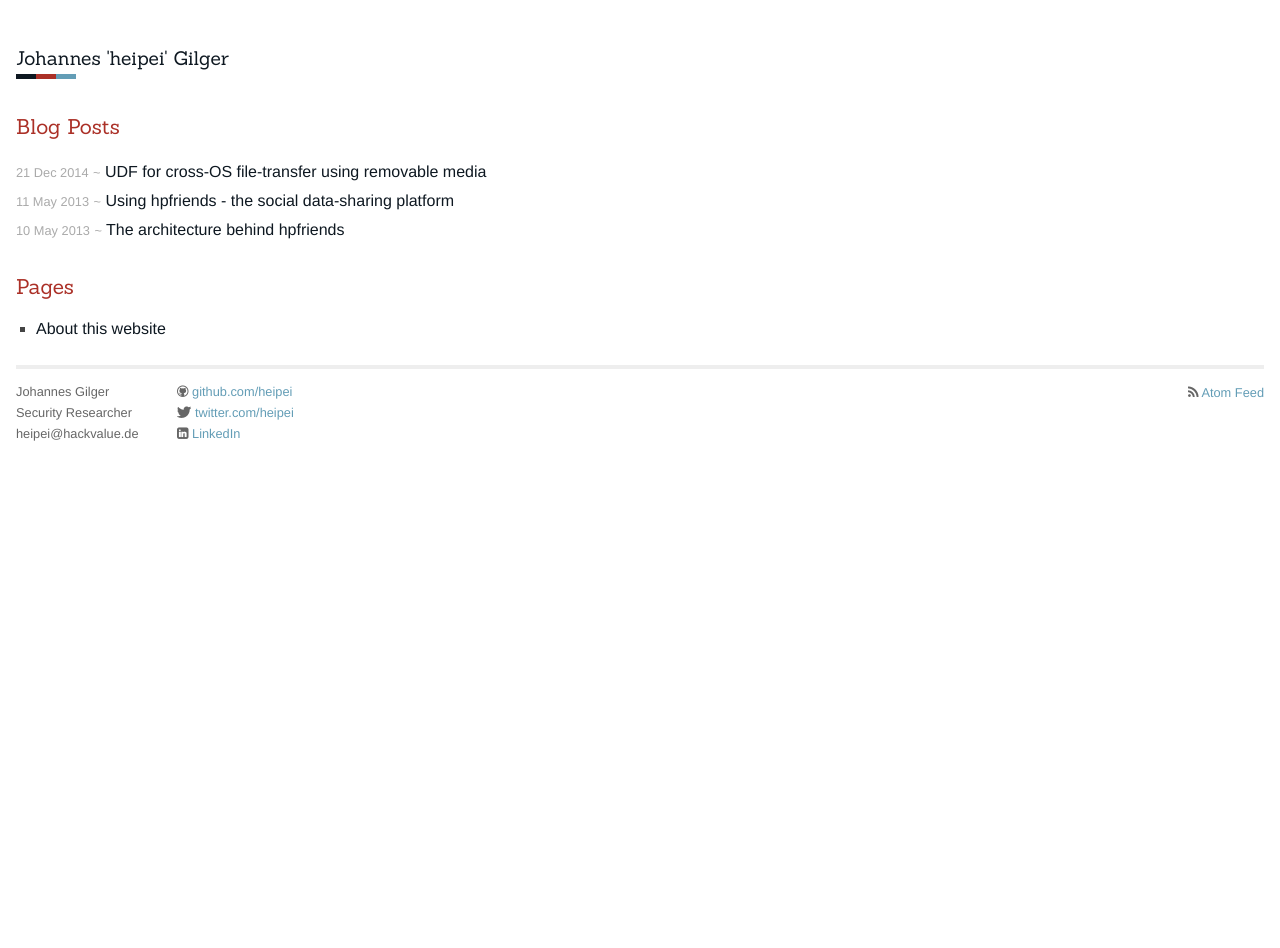
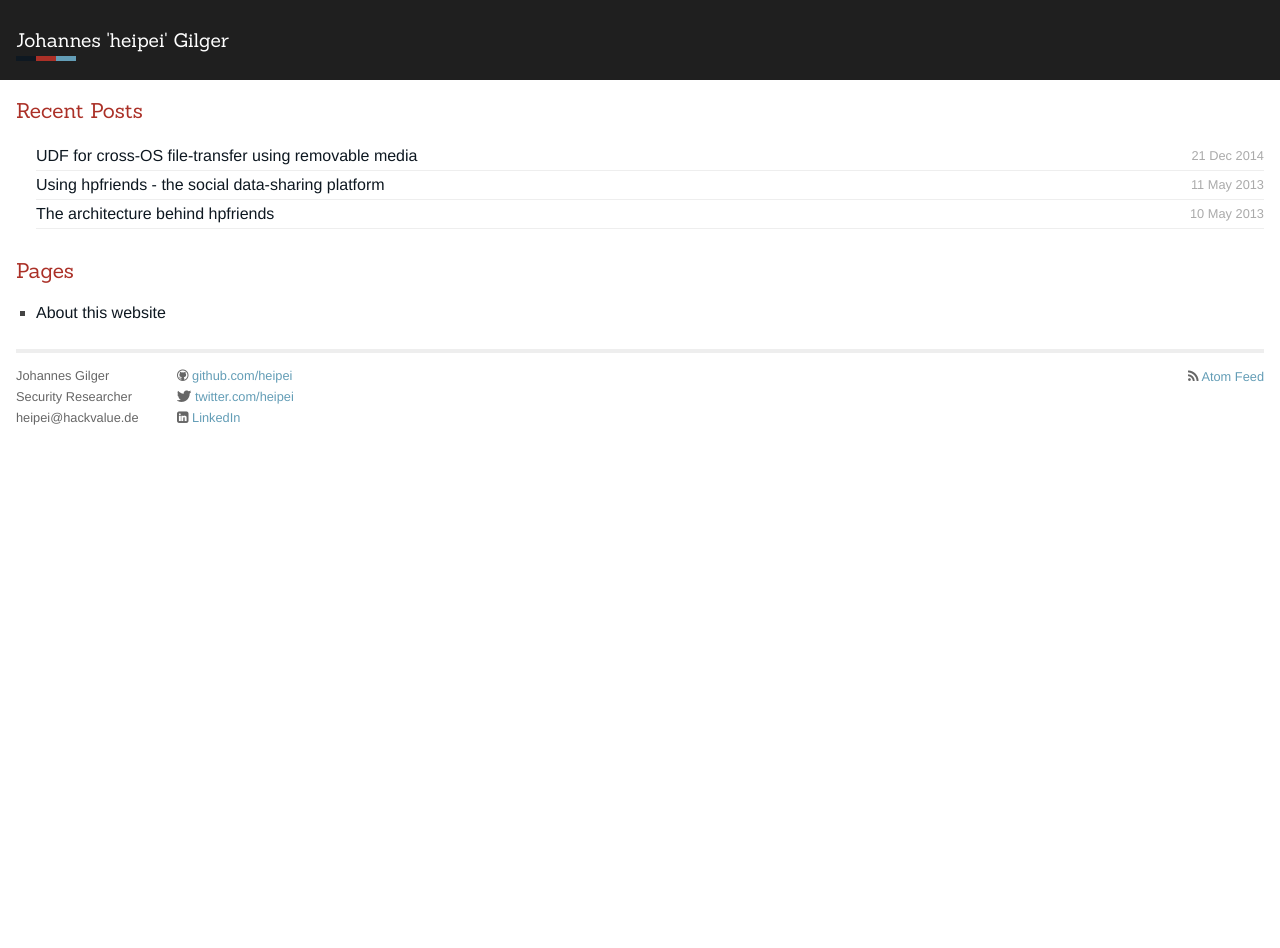
Before and after one commit to heipei/heipei.github.io, a Jekyll site: the page built from index.html, in a window 1280 px wide. Built offline with Jekyll 4.4.1, drawn with Linux system fonts in a browser that asks for light colours; after the commit the page ends 900 px from its top, so only the background shows below that.

Commit message:
Layout adjustments

```diff
--- a/_layouts/default.html
+++ b/_layouts/default.html
@@ -22,8 +22,12 @@
   </script>
 </head>
 <body>
+    <div class="header">
+        <div class="site">
+            <div class="title"><a href="/">Johannes 'heipei' Gilger</a><div class="block1"></div><div class="block2"></div><div class="block3"></div></div>
+        </div>
+    </div>
 	<div class="site">
-		<div class="title"><a href="/">Johannes 'heipei' Gilger</a><div class="block1"></div><div class="block2"></div><div class="block3"></div></div>
 		{{ content }}
 		<div class="footer">
 			<div class="contact">
--- a/css/mobile.css
+++ b/css/mobile.css
@@ -1,11 +1,11 @@
 body {
-	margin-left:0.5em;
-	margin-right:0.5em;
 	font-size:24px;
 }
 
 .site {
-	width: 100%;
+	width: auto;
+	margin-left:0.5em;
+	margin-right:0.5em;
 }
 
 ul.posts span.seperator {
--- a/css/screen.css
+++ b/css/screen.css
@@ -41,7 +41,7 @@ a, a:visited {
 }
 
 a:hover, a:visited:hover {
-	color: #111111;
+  color: #222222;
   text-decoration: underline;
 
 }
@@ -70,8 +70,19 @@ blockquote {
 .site {
     font-size: 100%;
     width: 700px;
-	margin: 3em auto 2em auto;
+    margin: 0em auto 2em auto;
     line-height: 1.3em;
+}
+
+.header {
+    background-color: #1f1f1f;
+    height: 50px;
+    padding-top: 30px;
+    color: #000000;
+}
+
+.header .site .title a {
+    color: #ffffff;
 }
 
 h1, h2, h3, h4, h5, h6, .comments {
@@ -150,11 +161,13 @@ div#post h1:first-child {
 ul.posts {
     list-style-type: none;
     margin-bottom: 2em;
-  margin-left: 0px;
+    margin-left: 10px;
+    padding-left: 10px;
 }
 
 ul.posts li {
     line-height: 1.75em;
+    border-bottom: 1px solid #eee;
 }
 
 ul.posts span {
@@ -164,6 +177,10 @@ ul.posts span {
 
 ul.posts a {
     text-align: left;
+}
+
+ul.posts li span.date {
+    float: right;
 }
 
 /*****************************************************************************/
--- a/index.html
+++ b/index.html
@@ -4,10 +4,10 @@ title: Johannes 'heipei' Gilger
 ---
 
 <div class="home">
-	<h1>Blog Posts</h1>
+	<h1>Recent Posts</h1>
 	<ul class="posts">
 		{% for post in site.posts %}
-		<li><span>{{ post.date | date_to_string }}</span> <span class="seperator">~</span> <a href="{{ post.url }}">{{ post.title }}</a></li>
+		<li><a href="{{ post.url }}">{{ post.title }}</a><span class="date">{{ post.date | date_to_string }}</span> </li>
 		{% endfor %}
 	</ul>
 	<h1>Pages</h1>
```
Lines whose indentation alone changed are shown as unchanged.
